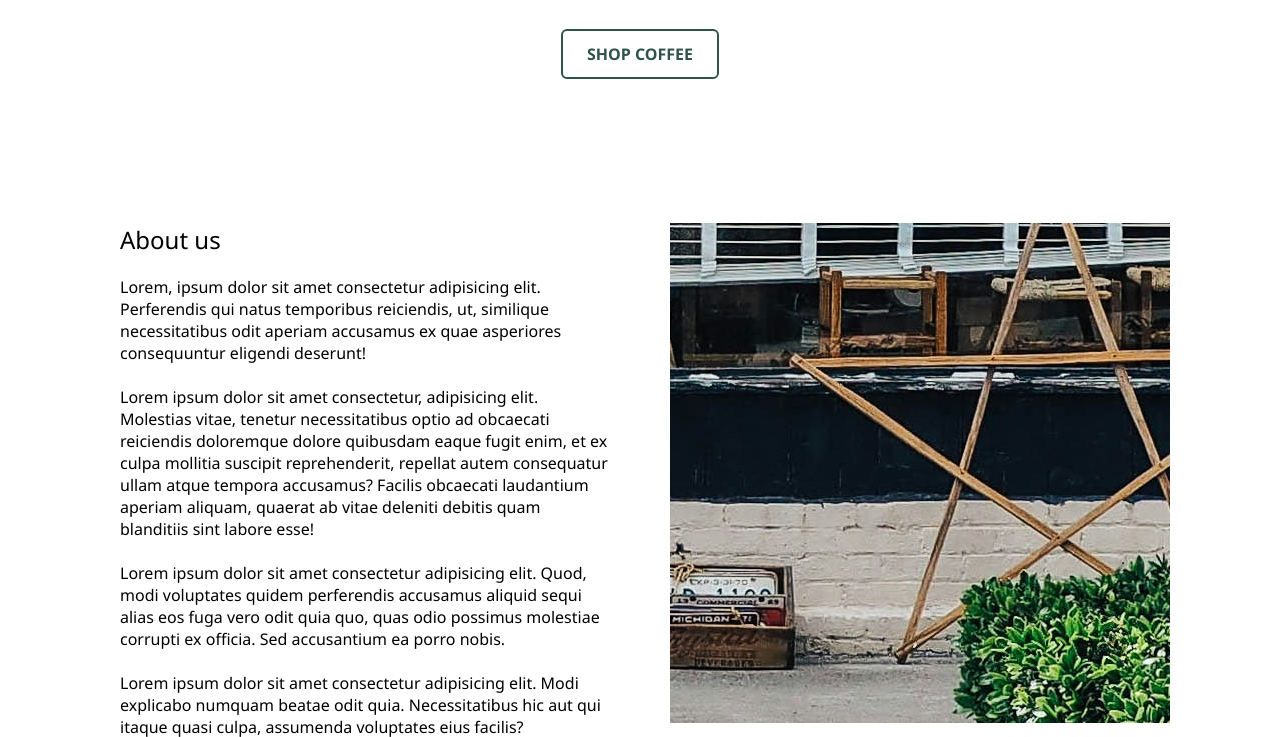
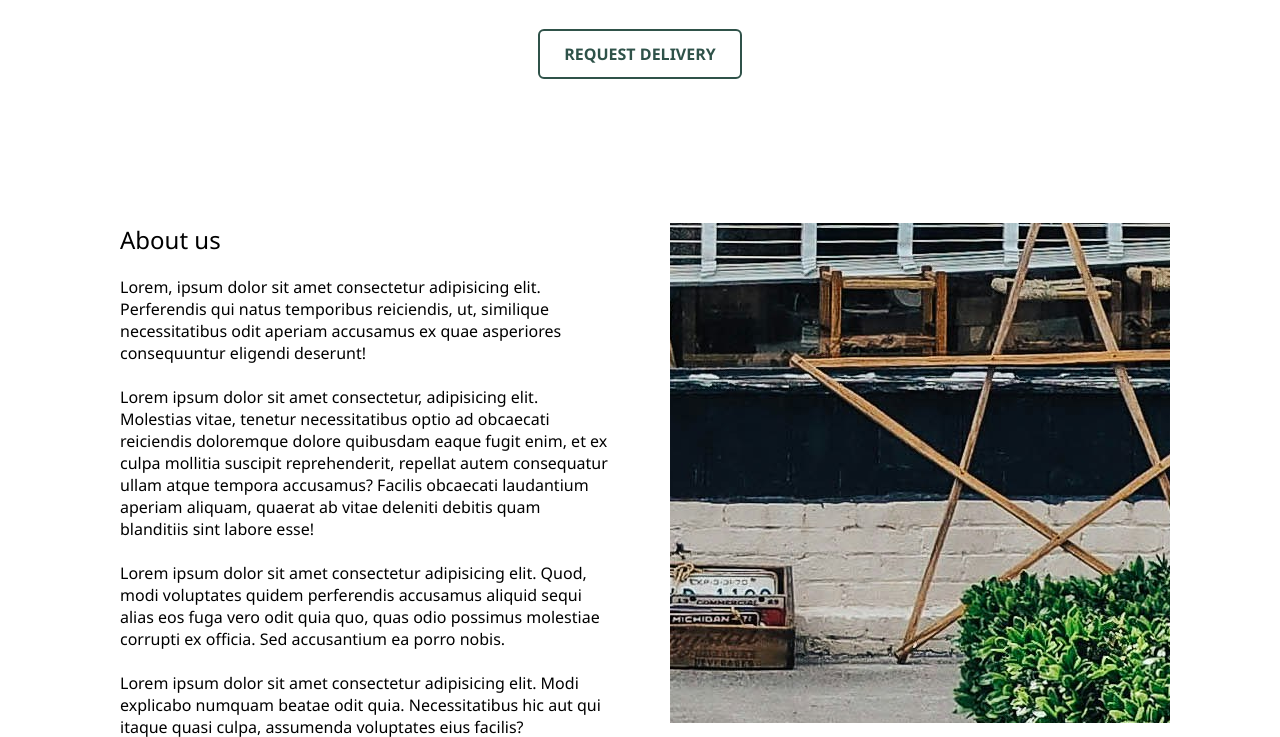
Before and after one commit to petrusjohannesmaas/joes-coffee, a Node server app: page / in a window 1280 px wide. Shown: the part 1637-2374 px from the top of the page. Run offline with Node 20, Linux system fonts and the light colour scheme.

Commit message:
Clean up button labels and scrolling

```diff
--- a/views/index.ejs
+++ b/views/index.ejs
@@ -65,7 +65,7 @@
                 </div>
                 <div class="row">
                     <div class="container">
-                        <a class="button green-button" href="#shop">SHOP COFFEE</a>
+                        <a class="button green-button" href="#footer-hero">REQUEST DELIVERY</a>
                     </div>
                 </div>
                 </div>
--- a/views/partials/navbar.ejs
+++ b/views/partials/navbar.ejs
@@ -40,7 +40,7 @@
             </h1>
             <h1>Community driven. Always fresh.</h1>
             <div style="margin: 25px 0;">
-                <a href="#loyalty-hero" class="button">LOYALTY PROGRAM</a>
+                <a href="#loyalty-hero" class="button">GET DISCOUNT</a>
                 <a href="#locations-hero" class="button">VISIT US</a>
             </div>
         </div>
```
